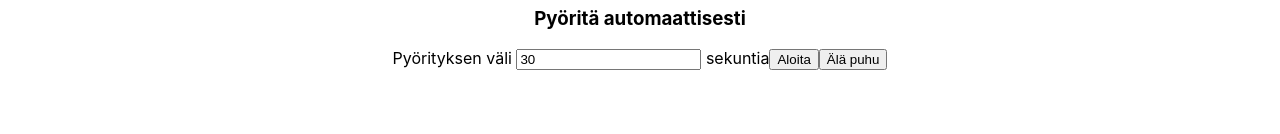
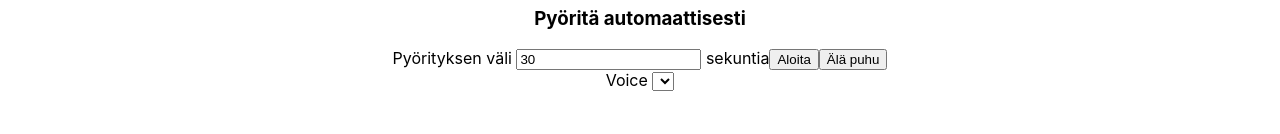
Before and after one commit to akauste/twisterspinner, a React (Create React App) app: page / in a window 1280 px wide. Shown: the part 166-300 px from the top of the page. Built offline with nearby package versions, Linux system fonts and the light colour scheme.

Commit message:
Add voice selection

```diff
--- a/src/App.js
+++ b/src/App.js
@@ -1,13 +1,18 @@
+import { useState } from 'react';
 import './App.css';
+import ConfigureSpeach from './components/ConfigureSpeach';
 import Spinner from './components/Spinner';
 
 function App() {
+  const [utterance, setUtterance] = useState({ voice: undefined });
+
   return (
     <div className="App">
       <header className="App-header">
         TwisterSpinner
       </header>
-      <Spinner />
+      <Spinner utterance={utterance} />
+      <ConfigureSpeach setUtterance={ setUtterance } />
     </div>
   );
 }
--- /dev/null
+++ b/src/components/ConfigureSpeach.js
@@ -0,0 +1,22 @@
+import { useRef } from "react";
+
+const ConfigureSpeach = (props) => {
+  const {setUtterance} = props;
+
+  const voiceRef = useRef();
+  const synth = window.speechSynthesis;
+  const voices = synth.getVoices();
+
+  const voiceChangeHandler = (event) => {
+    event.preventDefault();
+    setUtterance({ voice: voices[voiceRef.current.value] });
+  };
+
+  return (<div>
+    <label>Voice </label>
+    <select ref={voiceRef} onChange={voiceChangeHandler}>
+      { voices.map( (v,idx) => <option key={idx} value={ idx }>{ v.name } ({ v.lang })</option> )}
+    </select>
+  </div>);
+}
+export default ConfigureSpeach;
--- a/src/components/Spinner.js
+++ b/src/components/Spinner.js
@@ -12,7 +12,7 @@ for(const l of limbs) {
 }
 console.log(results);
 
-const Spinner = () => {
+const Spinner = (props) => {
   const secondsRef = useRef();
   const [result, setResult] = useState('Paina pyöritä nappia, tai Aloita nappia');
   const [timer, setTimer] = useState();
@@ -22,6 +22,13 @@ const Spinner = () => {
   const sayResult = (text) => {
     if(window.SpeechSynthesis) {
       let utterance = new SpeechSynthesisUtterance(text);
+      if(props.utterance.voice) {
+        utterance.voice = props.utterance.voice;
+        console.log(props.utterance.voice.name);
+      }
+      else {
+        console.log('Voice not set', props);
+      }
       speechSynthesis.speak(utterance);
     }
   };
```
